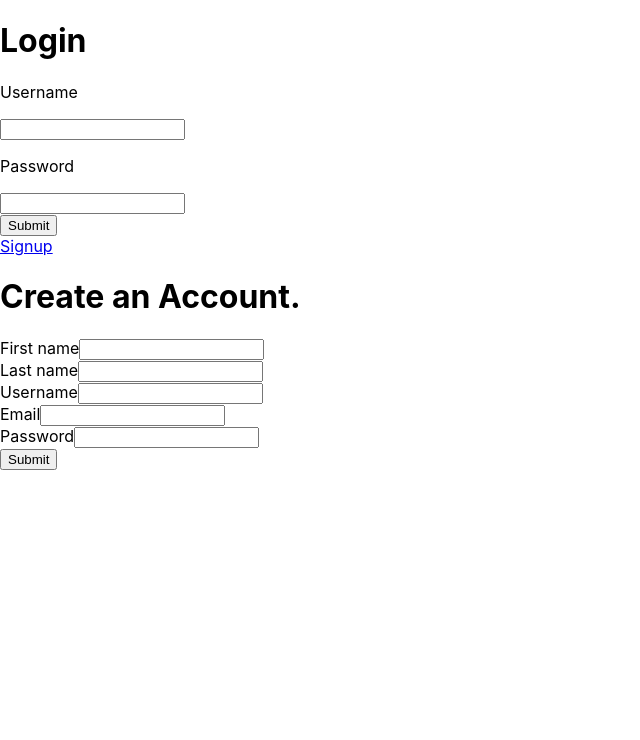
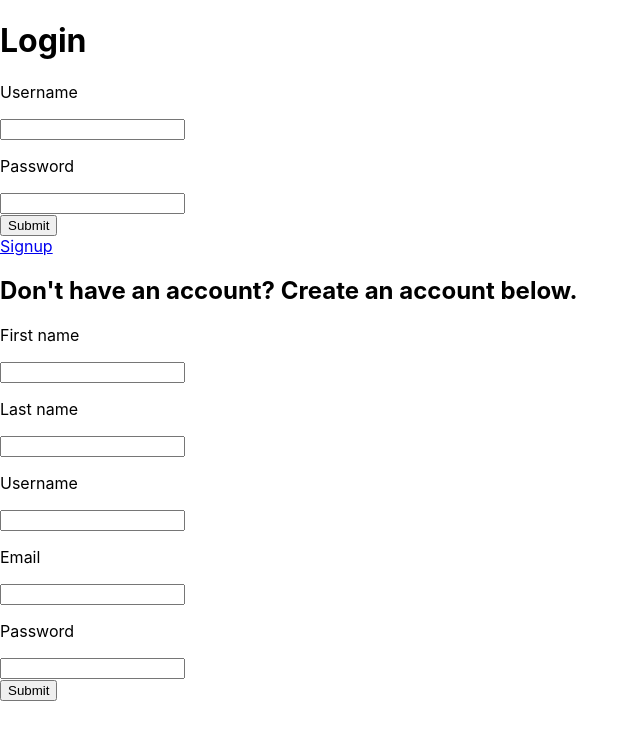
Before and after one commit to ShivaniKumar1/plantpod, a React (Create React App) app in the folder web/: page /signup in a window 1280 px wide. Shown: the top 740 px of the page, without its empty margins (0-640 px from the left). Built offline with nearby package versions, Linux system fonts and the light colour scheme.

Commit message:
fixing signup

```diff
--- a/web/src/component/Signup.js
+++ b/web/src/component/Signup.js
@@ -1,7 +1,7 @@
 import React, {Component} from 'react';
 import './Signup.css';
 
-class Signup extends Component {
+export default class Signup extends Component {
     constructor(props) {
         super(props);
         this.state = {
@@ -28,28 +28,28 @@ class Signup extends Component {
     render() {
         return (
             <div className="signup">
-                <h1>Create an Account.</h1>
+                <h2>Don't have an account? Create an account below.</h2>
                 <form className="form-wrapper" onSubmit={this.handleSubmit}>
-                    <div className="fname">
-                        <label className="label">First name</label>
-                        <input className="input" type="fname"/>
-                    </div>
-                    <div className="lname">
-                        <label className="label">Last name</label>
-                        <input className="input" type="lname"/>
-                    </div>
-                    <div className="username">
-                        <label className="label">Username</label>
-                        <input className="input" type="username"/>
-                    </div>
-                    <div className="email">
-                        <label className="label">Email</label>
-                        <input className="input" type="email"/>
-                    </div>
-                    <div className="password">
-                        <label className="label">Password</label>
-                        <input className="input" type="password"/>
-                    </div>
+                    <label className="label">
+                        <p>First name</p>
+                        <input type="fname"/>
+                    </label>
+                    <label className="label">
+                        <p>Last name</p>
+                        <input type="lname"/>
+                    </label>
+                    <label className="label">
+                        <p>Username</p>
+                        <input type="username"/>
+                    </label>
+                    <label className="label">
+                        <p>Email</p>
+                        <input type="email"/>
+                    </label>
+                    <label className="label">
+                        <p>Password</p>
+                        <input type="password"/>
+                    </label>
                     <div className="submit">
                         <button className="submit">Submit</button>
                     </div>
@@ -58,5 +58,3 @@ class Signup extends Component {
         );
     }
 }
-
-export default Signup;
```
